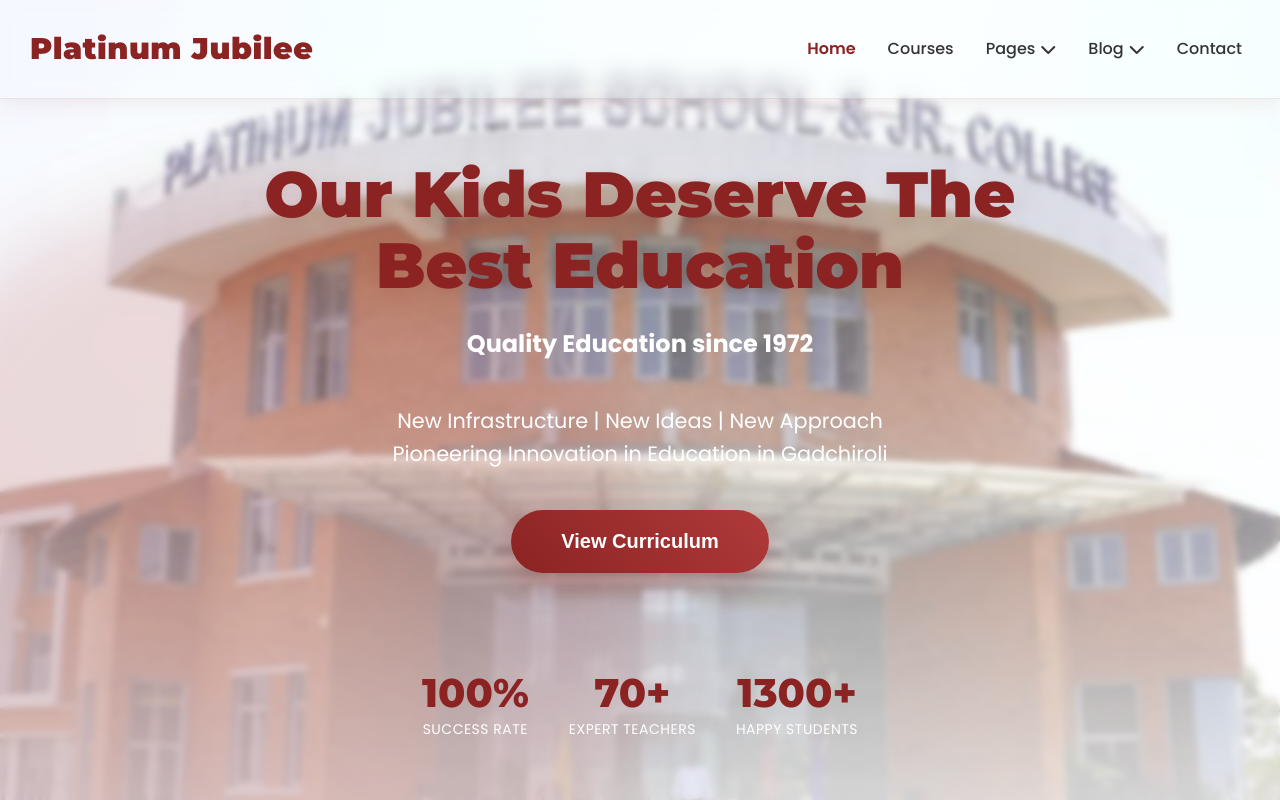
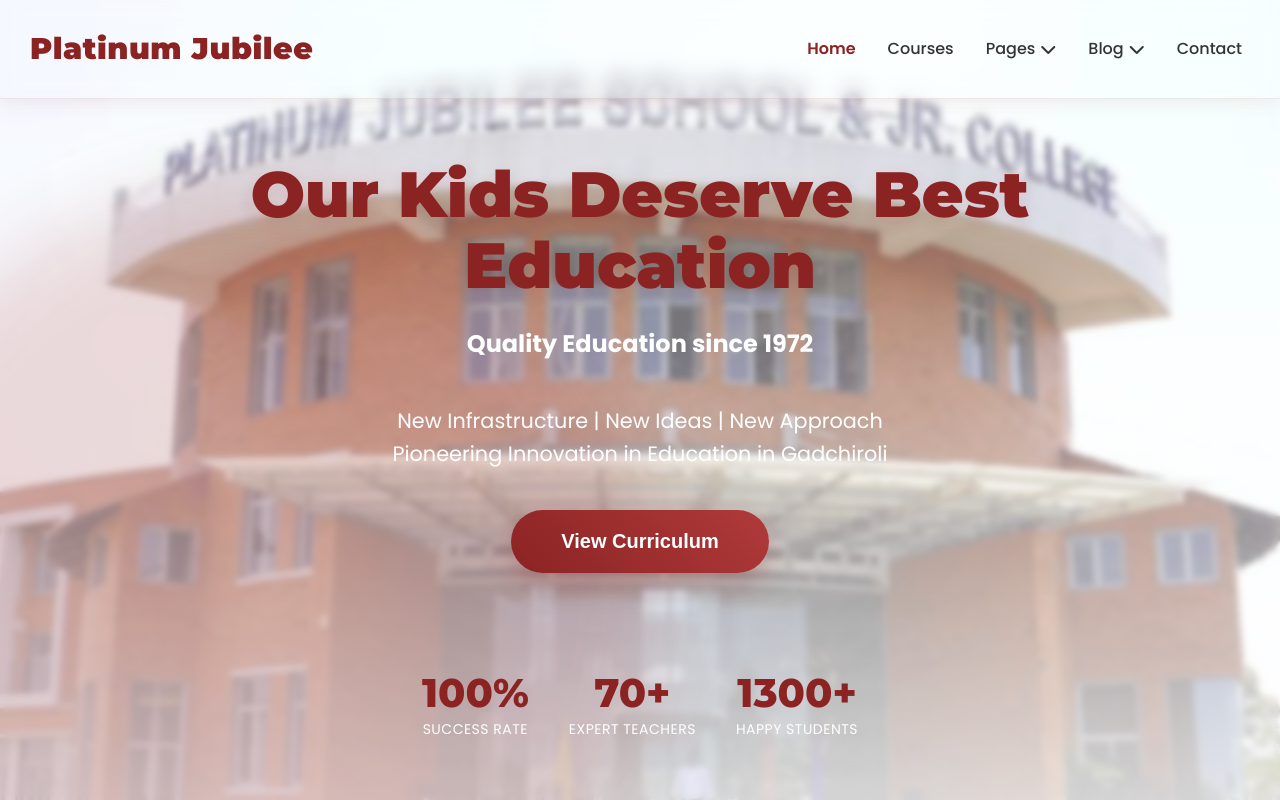
Before and after one commit to codezwork/platinum, a plain HTML site: page index.html in a window 1280 px wide. Shown: the top 800 px of the page. Drawn offline with Linux system fonts and the light colour scheme.

Commit message:
Update main heading text in index.html

```diff
--- a/index.html
+++ b/index.html
@@ -67,7 +67,7 @@
         <div class="container">
             <div class="hero-content">
                 <div class="hero-text">
-                    <h1 class="main-heading">Our Kids Deserve The Best Education</h1>
+                    <h1 class="main-heading">Our Kids Deserve Best Education</h1>
                     <h2 class="slogan">Quality Education since 1972</h2>
                     <p class="tagline">New Infrastructure | New Ideas | New Approach <br>
                     Pioneering Innovation in Education in Gadchiroli</p>
```
